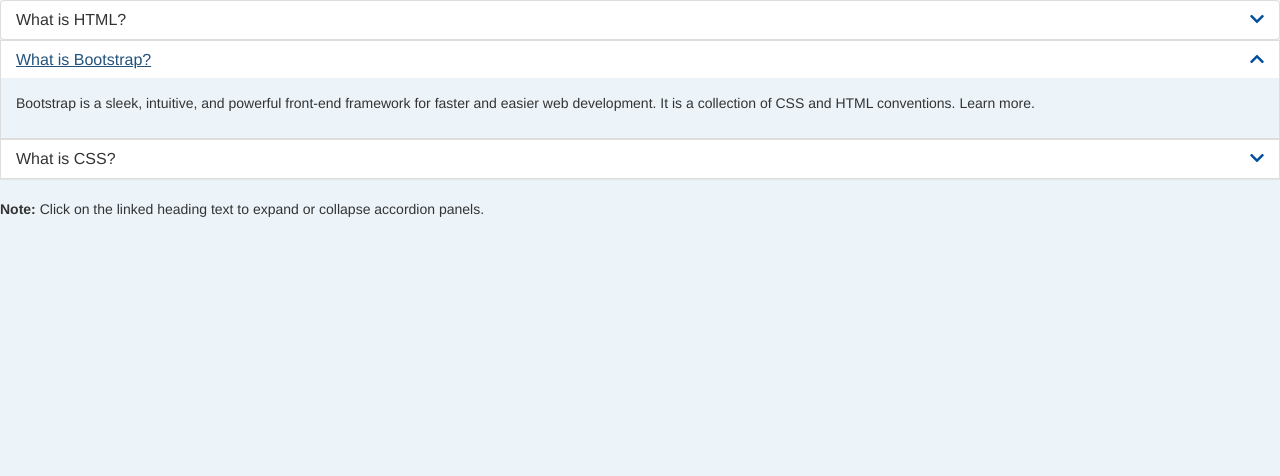
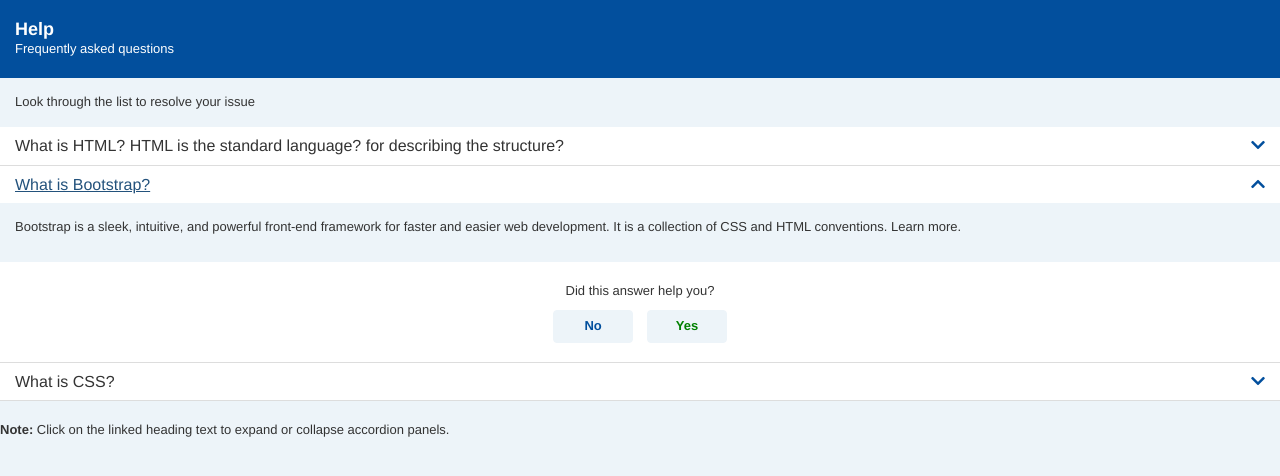
Before and after one commit to sharathkashyap/accordian-dev, a plain HTML site: page accordian.html in a window 1280 px wide. Both pictures are taken after a click on the link "What is Bootstrap?". Drawn offline with Linux system fonts and the light colour scheme.

Commit message:
Issue SB-11938 feat: FAQ UI

```diff
--- a/accordian.html
+++ b/accordian.html
@@ -13,19 +13,32 @@
 <script src="resources/js/app.js"></script>
 </head>
 <body>
+<div class="help-header">
+    <h4>Help</h4>
+    <p>Frequently asked questions</p>
+</div>
+<div class="info-msg">
+    <p>Look through the list to resolve your issue</p>
+</div>
 <div class="bs-example">
     <div class="panel-group" id="accordion">
         <div class="panel panel-default">
             <a data-toggle="collapse" data-parent="#accordion" href="#collapseOne">
             <div class="panel-heading" >
                 <h4 class="panel-title">
-                    What is HTML?<span class="fas fa-chevron-down icon" ></span>
+                    What is HTML? HTML is the standard language? for describing the structure?<span class="fas fa-chevron-down icon" ></span>
                 </h4>
             </div>
             </a>
             <div id="collapseOne" class="panel-collapse collapse">
                 <div class="panel-body">
                     <p>HTML stands for HyperText Markup Language. HTML is the standard markup language for describing the structure of web pages. <a href="https://www.tutorialrepublic.com/html-tutorial/" target="_blank">Learn more.</a></p>
+                </div>
+                <div class="panel-interact">
+                    <p>Did this answer help you?</p>
+                    <button type="button" class="btn" id = "btn-no">No</button>
+                    <button type="button" class="btn" style="color: green" id = "btn-yes">Yes</button>
+                    <p class="yes-clicked" hidden="true">Thanks for your response!</p>
                 </div>
             </div>
         </div>
@@ -41,6 +54,12 @@
                 <div class="panel-body">
                     <p>Bootstrap is a sleek, intuitive, and powerful front-end framework for faster and easier web development. It is a collection of CSS and HTML conventions. <a href="https://www.tutorialrepublic.com/twitter-bootstrap-tutorial/" target="_blank">Learn more.</a></p>
                 </div>
+                <div class="panel-interact">
+                    <p>Did this answer help you?</p>
+                    <button type="button" class="btn" id = "btn-no" >No</button>
+                    <button type="button" class="btn" style="color: green" id = "btn-yes">Yes</button>
+                    <p class="yes-clicked" hidden="true">Thanks for your response!</p>
+                </div>
             </div>
         </div>
         <div class="panel panel-default">
@@ -55,6 +74,12 @@
                 <div class="panel-body">
                     <p>CSS stands for Cascading Style Sheet. CSS allows you to specify various style properties for a given HTML element such as colors, backgrounds, fonts etc. <a href="https://www.tutorialrepublic.com/css-tutorial/" target="_blank">Learn more.</a></p>
                 </div>
+                <div class="panel-interact">
+                    <p>Did this answer help you?</p>
+                    <button type="button" class="btn" id = "btn-no" >No</button>
+                    <button type="button" class="btn" style="color: green" id = "btn-yes">Yes</button>
+                    <p class="yes-clicked" hidden="true">Thanks for your response!</p>
+                </div>
             </div>
         </div>
     </div>
--- a/resources/css/app.css
+++ b/resources/css/app.css
@@ -8,9 +8,41 @@
         -ms-transform: rotate(180deg);  /* IE 9 */
             transform: rotate(180deg);  /* Standard syntax */
 }
+P{
+    font-size: 13px;
+}
+.help-header{
+    background: #024f9d;
+    color: #fff;
+    padding: 20px 15px 20px 15px;
+}
+.help-header>h4{
+    margin: 0;
+    padding:0;
+    font-weight: 700;
+}
+.help-header>p{
+    margin: 0;
+    font-weight: 100;
+}
+.info-msg>p{
+    margin: 0;
+    padding: 15px;
+}
 .icon{
     color:#024f9d;
     float:right;
+}
+.panel{
+    border-radius: 0px !important;
+    border-top: 0;
+    border-left: 0;
+    border-right: 0;
+    box-shadow:none !important;
+
+}
+.panel-default{
+
 }
 .panel-group .panel+.panel{
     border-radius: 0px;
@@ -18,10 +50,38 @@
 }
 .panel-default>.panel-heading{
     background-color: #fff;
+    border-radius: 0px !important;
 }
 .panel-body{
     background-color: #edf4f9;
 }
+.panel-interact{
+    text-align: center;
+    padding: 20px;
+    height: 100px;
+}
+.panel-interact>button{
+    margin: 10px 5px 0px 5px;
+    background-color: #edf4f9;
+    border-color: #edf4f9;
+    width: 80px;
+    color: #024f9d;
+    font-size: 13px;
+    font-weight: 700;
+
+}
+.panel-interact>p{
+    margin: 0px;
+}
+.yes-clicked{
+    padding:10px !important;
+    margin: auto !important;
+    margin-top:10px !important;
+    background: #edf4f9;
+    width: 180px;
+    border-radius: 4px;
+    color:green;
+   }
 a{
     color: #333;
 }
--- a/resources/js/app.js
+++ b/resources/js/app.js
@@ -10,4 +10,22 @@
         }).on('hide.bs.collapse', function(){
         	$(this).parent().find(".fa-chevron-down").removeClass("rotate");
         });
+
+        //Add Event Listener on click of Yes and No button
+        $('[id="btn-yes"]').click(function(){
+           console.log("Yes-Clicked");
+           console.log("Question :" , ($(this).parent().parent().parent().find("h4").first().text().trim()) );
+           console.log("Answer :" , ($(this).parent().parent().find("p").first().text()) );
+//                   console.log($(this).parent().children().splice(-1,1))
+           $(this).parent().find('button').hide();
+           $(this).parent().find("p").first().hide();
+            $(this).parent().children().last().removeAttr('hidden')
+
+        })
+
+        $('[id="btn-no"]').click(function(){
+           console.log("No-Clicked");
+           console.log("Question :" , ($(this).parent().parent().parent().find("h4").first().text().trim()) );
+           console.log("Answer :" , ($(this).parent().parent().find("p").first().text()) );
+        })
     });
```
